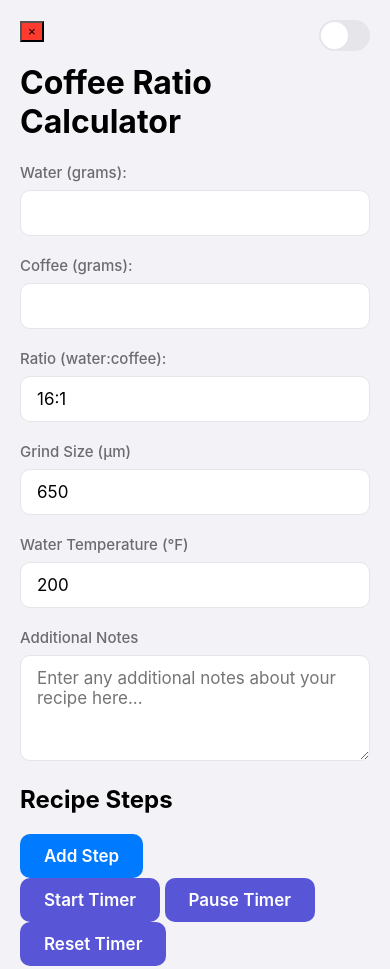
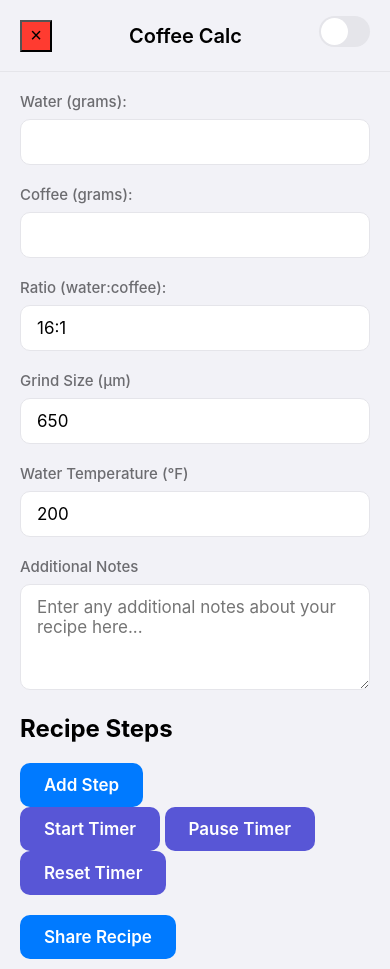
Before and after one commit to evans-mike/coffee-calc, a plain HTML site: page index.html in a window 390 px wide. Shown: the top 969 px of the page. Drawn offline with nearby package versions, Linux system fonts and the light colour scheme.

Commit message:
Revamp styles and structure for improved user experience
- Update background, text, border, and input color variables in styles.css
- Update button color variables and button padding in styles.css
- Update font family, font size, and padding for input, select, and textarea elements in styles.css
- Update styles for metadata section, recipe step, and form group in styles.css
- Add new styles for header container, app title, reset button, and theme toggle in styles.css
- Add iPhone 12 Mini optimization styles in styles.css
- Refactor header elements and h1 class in index.html
- Wrap grind size, water temperature, additional notes, recipe steps, timer buttons, and current timer div in container divs in index.html
- Move script tag to end of body in index.html

```diff
--- a/index.html
+++ b/index.html
@@ -8,15 +8,16 @@
     <script src="https://cdn.jsdelivr.net/npm/lz-string@1.4.4/libs/lz-string.min.js"></script>
   </head>
   <body>
-    <div class="theme-toggle">
-        <label class="theme-switch">
-            <input type="checkbox" id="theme-toggle">
-            <span class="slider"></span>
-        </label>
+    <div class="header-container">
+        <button id="reset-button" class="reset-button" title="Reset All Inputs">×</button>
+        <h1 class="app-title">Coffee Calc</h1>
+        <div class="theme-toggle">
+            <label class="theme-switch">
+                <input type="checkbox" id="theme-toggle">
+                <span class="slider"></span>
+            </label>
+        </div>
     </div>
-    <!-- Add this right after the opening body tag -->
-    <button id="reset-button" class="reset-button" title="Reset All Inputs">×</button>
-    <h1>Coffee Ratio Calculator</h1>
     <div class="calculator-section">
       <div class="form-group">
         <label for="water">Water (grams):</label>
--- a/styles.css
+++ b/styles.css
@@ -1,37 +1,38 @@
 /* Theme Variables */
 :root {
   /* Light Theme (Default) */
-    --background-primary: #F2F2F7;
-    --background-secondary: #FFFFFF;
+  --background-primary: #f2f2f7;
+  --background-secondary: #ffffff;
   --text-primary: #000000;
-    --text-secondary: #6C6C70;
-    --border-color: #E5E5EA;
-    --input-background: #FFFFFF;
-    --button-primary: #007AFF;
-    --button-secondary: #5856D6;
-    --button-danger: #FF3B30;
-    --success-color: #34C759;
+  --text-secondary: #6c6c70;
+  --border-color: #e5e5ea;
+  --input-background: #ffffff;
+  --button-primary: #007aff;
+  --button-secondary: #5856d6;
+  --button-danger: #ff3b30;
+  --success-color: #34c759;
   --card-shadow: 0 2px 10px rgba(0, 0, 0, 0.05);
 }
 
 /* Dark Theme */
 [data-theme="dark"] {
   --background-primary: #000000;
-    --background-secondary: #1C1C1E;
-    --text-primary: #FFFFFF;
-    --text-secondary: #8E8E93;
-    --border-color: #38383A;
-    --input-background: #1C1C1E;
-    --button-primary: #0A84FF;
-    --button-secondary: #5E5CE6;
-    --button-danger: #FF453A;
-    --success-color: #32D74B;
+  --background-secondary: #1c1c1e;
+  --text-primary: #ffffff;
+  --text-secondary: #8e8e93;
+  --border-color: #38383a;
+  --input-background: #1c1c1e;
+  --button-primary: #0a84ff;
+  --button-secondary: #5e5ce6;
+  --button-danger: #ff453a;
+  --success-color: #32d74b;
   --card-shadow: 0 2px 10px rgba(0, 0, 0, 0.2);
 }
 
 /* Base Styles */
 body {
-    font-family: -apple-system, BlinkMacSystemFont, "SF Pro Text", "SF Pro Display", system-ui, sans-serif;
+  font-family: -apple-system, BlinkMacSystemFont, "SF Pro Text",
+    "SF Pro Display", system-ui, sans-serif;
   background-color: var(--background-primary);
   color: var(--text-primary);
   margin: 0;
@@ -68,8 +69,8 @@ body {
   left: 0;
   right: 0;
   bottom: 0;
-    background-color: #E5E5EA;
-    transition: .4s;
+  background-color: #e5e5ea;
+  transition: 0.4s;
   border-radius: 31px;
 }
 
@@ -81,7 +82,7 @@ body {
   left: 2px;
   bottom: 2px;
   background-color: white;
-    transition: .4s;
+  transition: 0.4s;
   border-radius: 50%;
 }
 
@@ -94,8 +95,11 @@ input:checked + .slider:before {
 }
 
 /* Input Styles */
-input, select, textarea {
-    font-family: -apple-system, BlinkMacSystemFont, "SF Pro Text", system-ui, sans-serif;
+input,
+select,
+textarea {
+  font-family: -apple-system, BlinkMacSystemFont, "SF Pro Text", system-ui,
+    sans-serif;
   background-color: var(--input-background);
   color: var(--text-primary);
   border: 1px solid var(--border-color);
@@ -108,14 +112,17 @@ input, select, textarea {
   -webkit-appearance: none;
 }
 
-input:focus, select:focus, textarea:focus {
+input:focus,
+select:focus,
+textarea:focus {
   outline: none;
   border-color: var(--button-primary);
 }
 
 /* Button Styles */
 .button {
-    font-family: -apple-system, BlinkMacSystemFont, "SF Pro Text", system-ui, sans-serif;
+  font-family: -apple-system, BlinkMacSystemFont, "SF Pro Text", system-ui,
+    sans-serif;
   border: none;
   border-radius: 10px;
   padding: 12px 24px;
@@ -142,7 +149,8 @@ input:focus, select:focus, textarea:focus {
 }
 
 /* Section Styles */
-.metadata-section, .recipe-step {
+.metadata-section,
+.recipe-step {
   background-color: var(--background-secondary);
   border-radius: 14px;
   padding: 16px;
@@ -167,7 +175,8 @@ label {
   font-size: 34px;
   font-weight: 700;
   text-align: center;
-    font-family: -apple-system, BlinkMacSystemFont, "SF Pro Display", system-ui, sans-serif;
+  font-family: -apple-system, BlinkMacSystemFont, "SF Pro Display", system-ui,
+    sans-serif;
   margin: 20px 0;
 }
 
@@ -186,7 +195,9 @@ label {
     padding: 12px;
   }
 
-    input, select, textarea {
+  input,
+  select,
+  textarea {
     font-size: 16px;
     padding: 10px 14px;
   }
@@ -205,3 +216,64 @@ label {
     font-size: 28px;
   }
 }
+
+/* Add these styles for the header */
+.header-container {
+  position: sticky;
+  top: 0;
+  display: flex;
+  justify-content: space-between;
+  align-items: center;
+  padding: 16px 20px;
+  background-color: var(--background-primary);
+  z-index: 1000;
+  margin: -20px -20px 20px -20px; /* Compensate for body padding */
+  backdrop-filter: blur(10px);
+  -webkit-backdrop-filter: blur(10px);
+  border-bottom: 1px solid var(--border-color);
+}
+
+.app-title {
+  font-family: -apple-system, BlinkMacSystemFont, "SF Pro Display", system-ui,
+    sans-serif;
+  font-size: 20px;
+  font-weight: 600;
+  margin: 0;
+  color: var(--text-primary);
+}
+
+/* Update existing reset button styles */
+.reset-button {
+  position: relative; /* Change from fixed to relative */
+  top: auto;
+  left: auto;
+  width: 32px;
+  height: 32px;
+  font-size: 20px;
+  margin: 0;
+}
+
+/* Update existing theme toggle styles */
+.theme-toggle {
+  position: relative; /* Change from fixed to relative */
+  top: auto;
+  right: auto;
+}
+
+/* iPhone 12 Mini optimization */
+@media screen and (max-width: 375px) {
+  .header-container {
+    padding: 12px 16px;
+    margin: -16px -16px 16px -16px; /* Match body padding */
+  }
+
+  .app-title {
+    font-size: 18px;
+  }
+
+  .reset-button {
+    width: 28px;
+    height: 28px;
+    font-size: 18px;
+  }
+}
```
Lines whose indentation alone changed are shown as unchanged.
